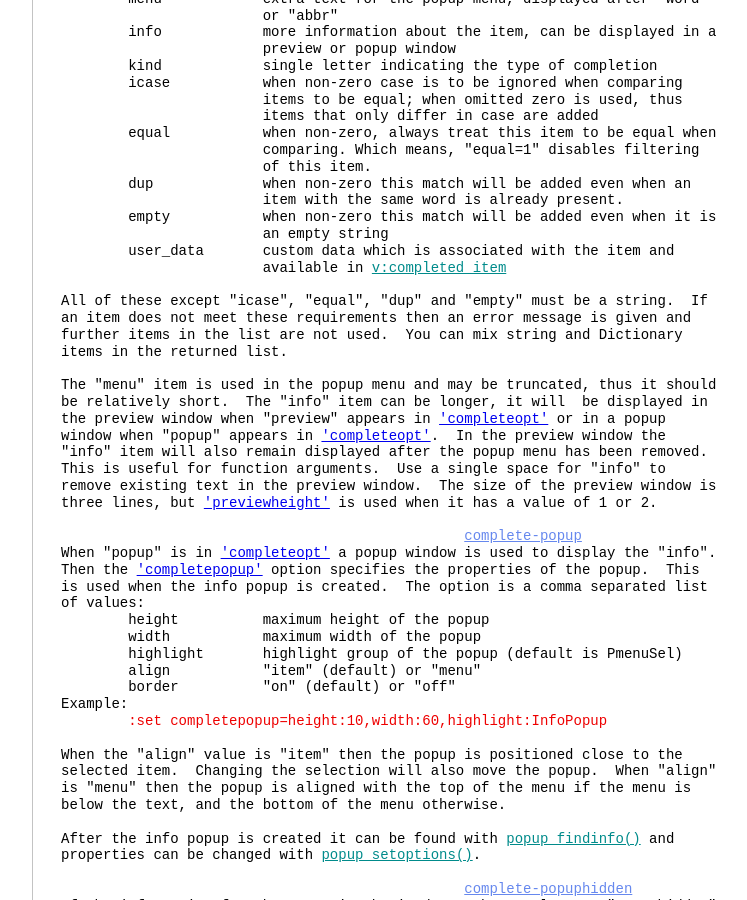
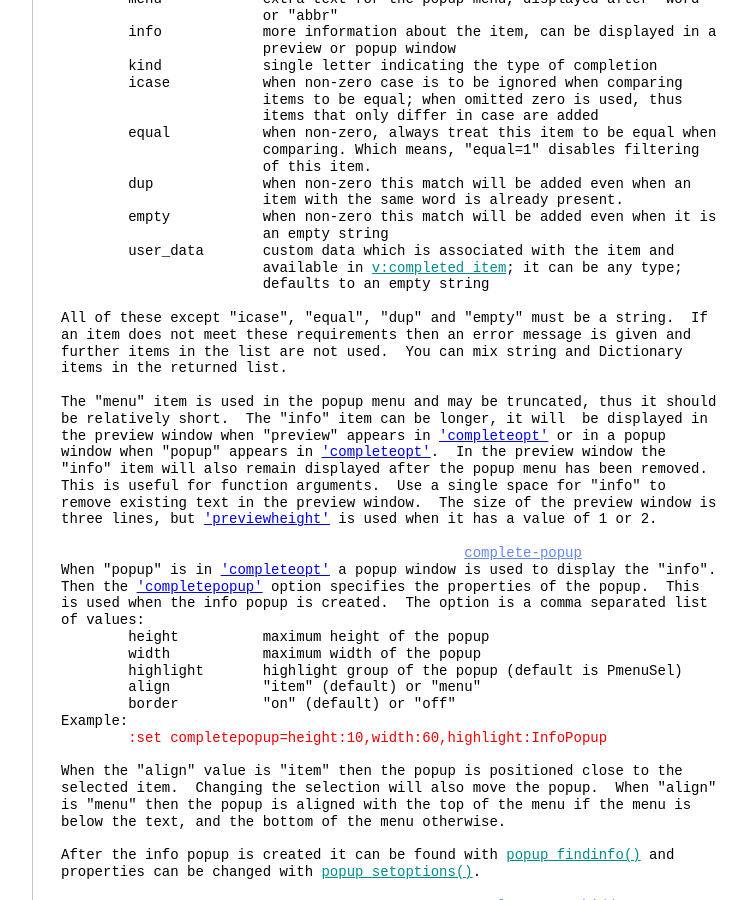
Before and after one commit to vim-jp/vimdoc-en, a Jekyll site: the page built from insert.html, in a window 1280 px wide and 900 px high, scrolled down 18588 px. Shown: the whole window, without its empty margins (340-1087 px from the left). Built offline with Jekyll 4.4.1, drawn with Linux system fonts in a browser that asks for light colours; nearby versions of some CDN libraries; comment, search, counter and statistics services are not loaded.

Commit message:
Generated by Travis JOB 1080.1
https://travis-ci.org/vim-jp/vimdoc-en/builds/632788542

```diff
--- a/insert.html
+++ b/insert.html
@@ -1113,7 +1113,8 @@ items:<br>
 &nbsp;&nbsp;&nbsp;&nbsp;&nbsp;&nbsp;&nbsp;&nbsp;empty&nbsp;&nbsp;&nbsp;&nbsp;&nbsp;&nbsp;&nbsp;&nbsp;&nbsp;&nbsp; when non-zero this match will be added even when it is<br>
 &nbsp;&nbsp;&nbsp;&nbsp;&nbsp;&nbsp;&nbsp;&nbsp;&nbsp;&nbsp;&nbsp;&nbsp;&nbsp;&nbsp;&nbsp;&nbsp;&nbsp;&nbsp;&nbsp;&nbsp;&nbsp;&nbsp;&nbsp;&nbsp;an empty string<br>
 &nbsp;&nbsp;&nbsp;&nbsp;&nbsp;&nbsp;&nbsp;&nbsp;user_data&nbsp;&nbsp;&nbsp;&nbsp;&nbsp;&nbsp; custom data which is associated with the item and<br>
-&nbsp;&nbsp;&nbsp;&nbsp;&nbsp;&nbsp;&nbsp;&nbsp;&nbsp;&nbsp;&nbsp;&nbsp;&nbsp;&nbsp;&nbsp;&nbsp;&nbsp;&nbsp;&nbsp;&nbsp;&nbsp;&nbsp;&nbsp;&nbsp;available in&nbsp;<a class="Identifier" href="eval.html#v:completed_item">v:completed_item</a><br>
+&nbsp;&nbsp;&nbsp;&nbsp;&nbsp;&nbsp;&nbsp;&nbsp;&nbsp;&nbsp;&nbsp;&nbsp;&nbsp;&nbsp;&nbsp;&nbsp;&nbsp;&nbsp;&nbsp;&nbsp;&nbsp;&nbsp;&nbsp;&nbsp;available in&nbsp;<a class="Identifier" href="eval.html#v:completed_item">v:completed_item</a>; it can be any type;<br>
+&nbsp;&nbsp;&nbsp;&nbsp;&nbsp;&nbsp;&nbsp;&nbsp;&nbsp;&nbsp;&nbsp;&nbsp;&nbsp;&nbsp;&nbsp;&nbsp;&nbsp;&nbsp;&nbsp;&nbsp;&nbsp;&nbsp;&nbsp;&nbsp;defaults to an empty string<br>
 <br>
 All of these except &quot;icase&quot;, &quot;equal&quot;, &quot;dup&quot; and &quot;empty&quot; must be a string.&nbsp;&nbsp;If<br>
 an item does not meet these requirements then an error message is given and<br>
```
